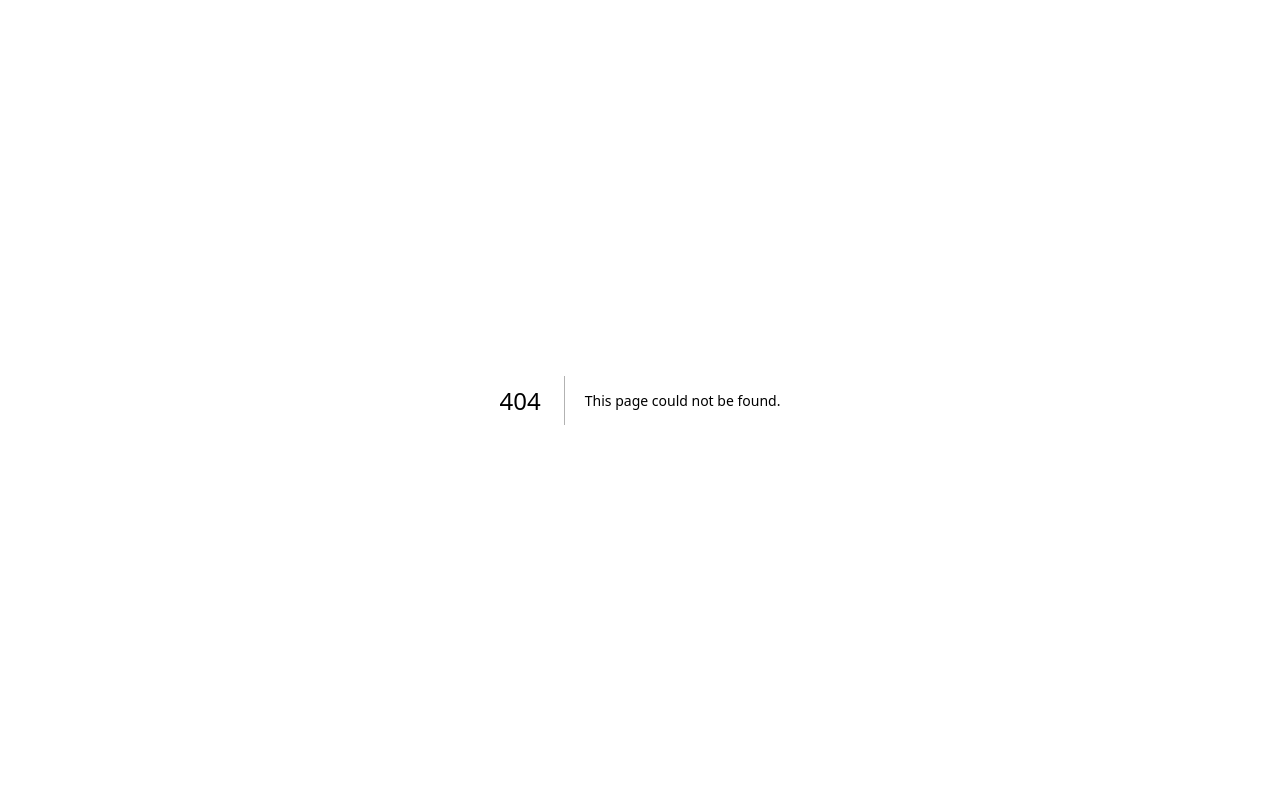
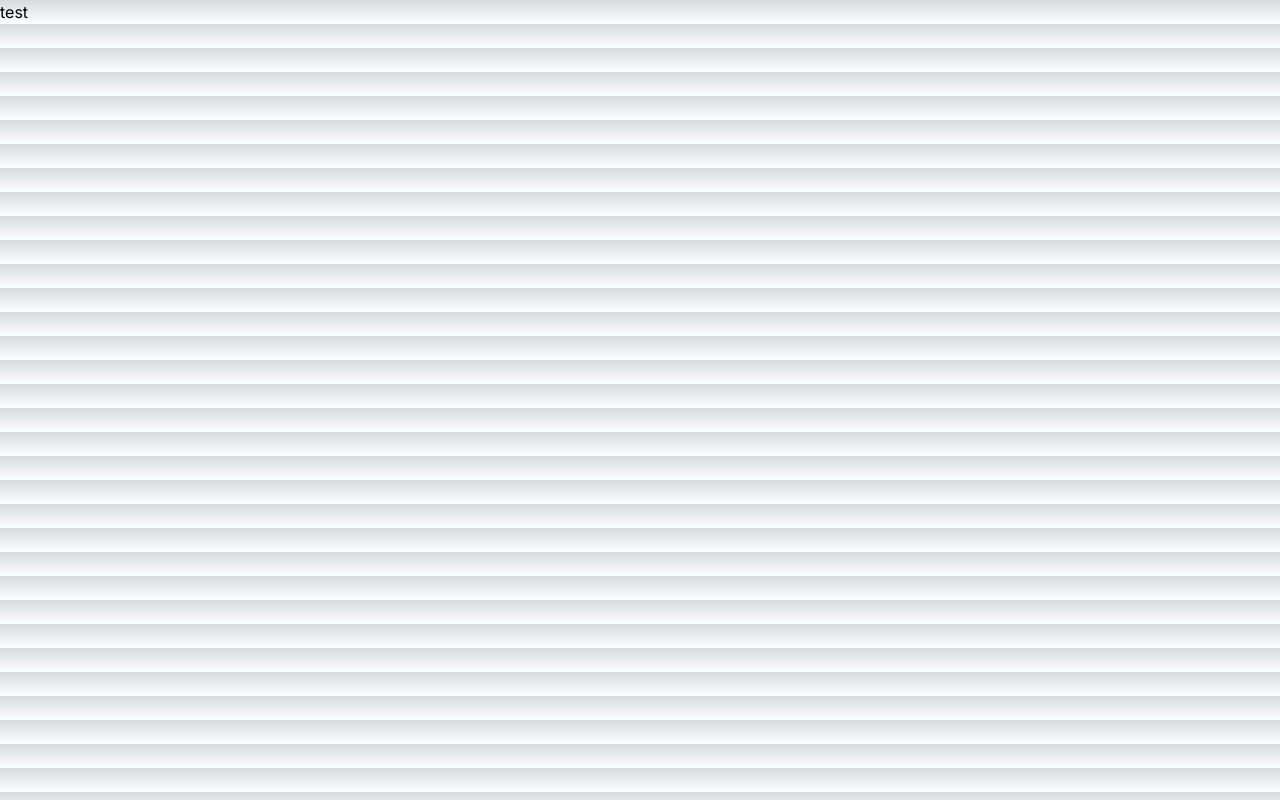
Before and after one commit to yi7242/website, a Next.js app: page /music in a window 1280 px wide. Before the commit this address had no page. Built offline with nearby package versions, Linux system fonts and the light colour scheme.

Commit message:
add music

```diff
--- /dev/null
+++ b/src/app/music/page.tsx
@@ -0,0 +1,5 @@
+export default function Component() {
+  return <>
+  <p>test</p>
+  </>;
+}
```
